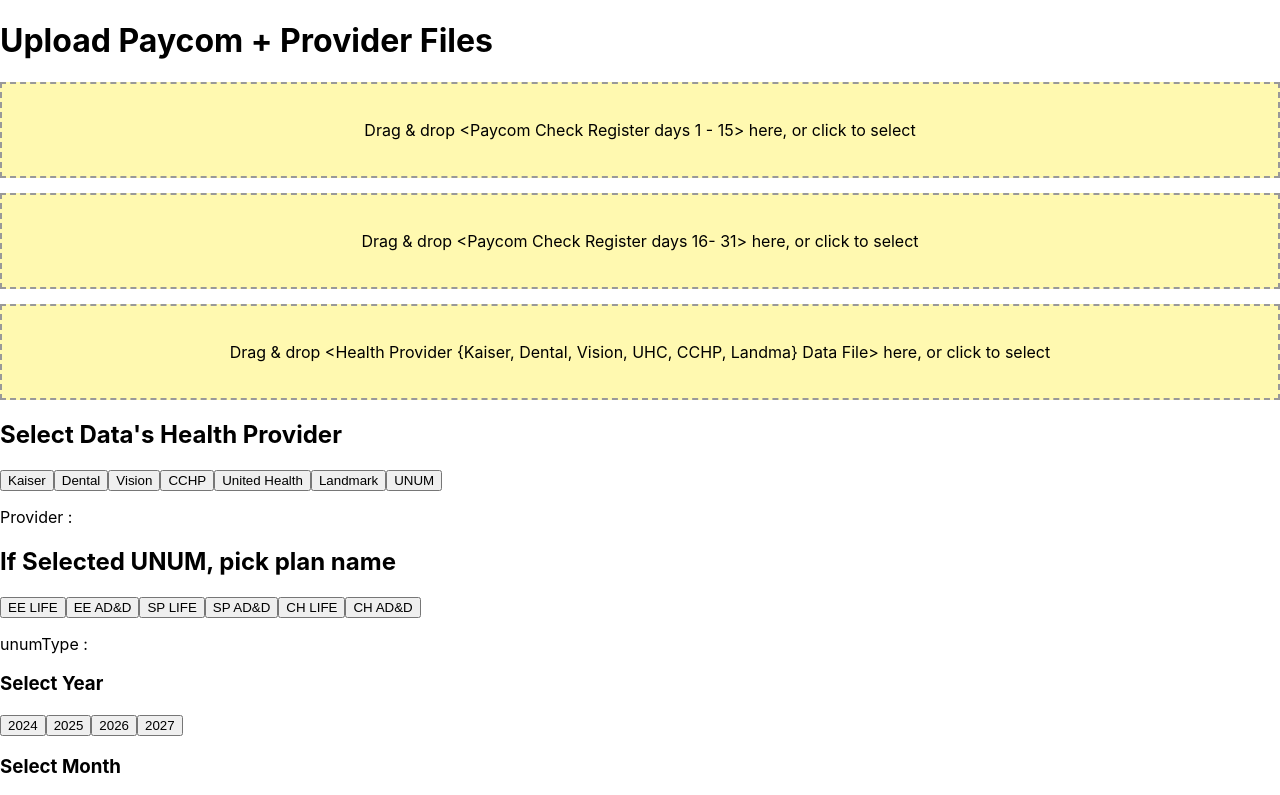
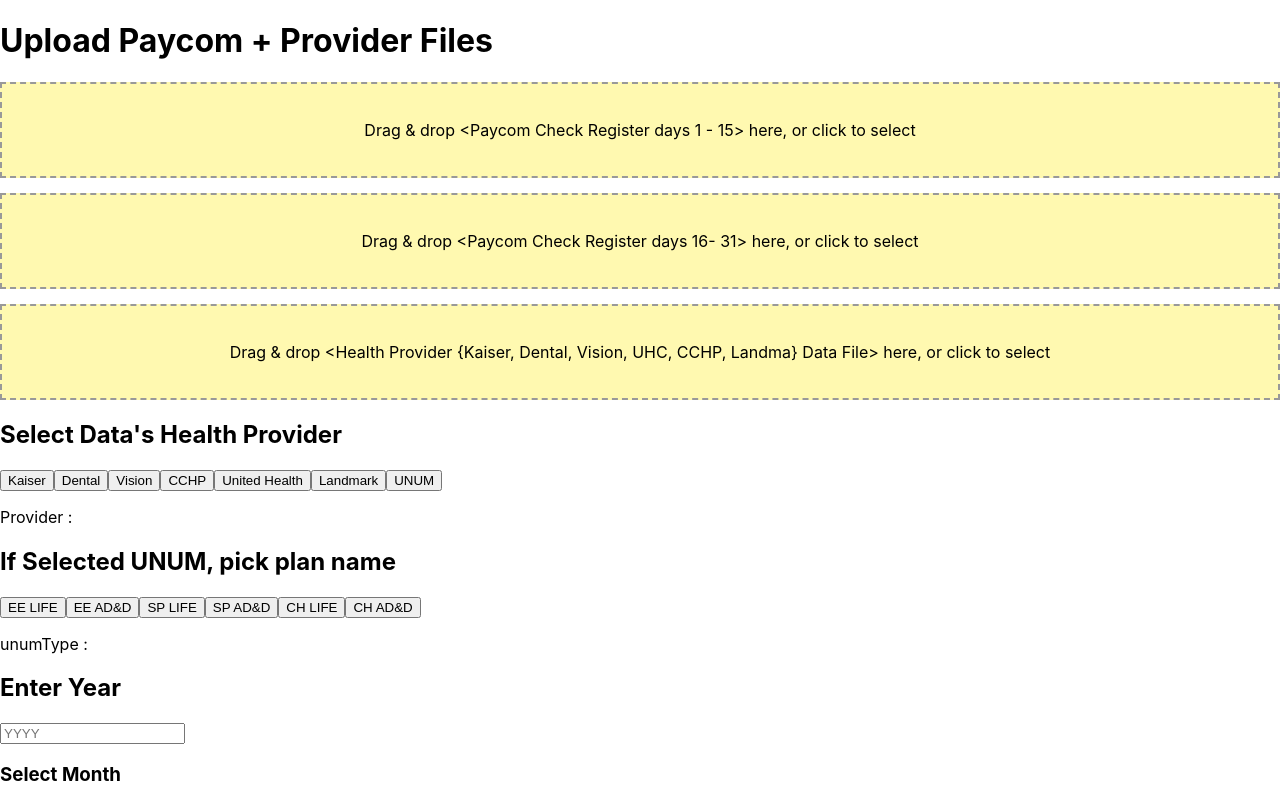
Before and after one commit to AlejandroPelcas/kaiming-healthData-clean, a React (Create React App) app in the folder frontend/: page / in a window 1280 px wide. Shown: the top 795 px of the page. Built offline with nearby package versions, Linux system fonts and the light colour scheme.

Commit message:
Added year user input

```diff
--- a/frontend/src/App.js
+++ b/frontend/src/App.js
@@ -5,6 +5,7 @@
 import HealthProviderButton from "./HealthProvider";
 import MisMatchTable from "./MisMatchTable";
 import UnumMetric from "./UnumMetric";
+import YearInput from "./YearInput";
 
 function FileUpload() {
   const [paycom1, setPaycom1] = useState(null);
@@ -125,6 +126,11 @@
 
       </UnumMetric>
 
+      <YearInput
+        year={year}
+        setYear={setYear}
+      />
+
       <YearMonthSelector
         year={year}
         month={month}
--- /dev/null
+++ b/frontend/src/YearInput.js
@@ -0,0 +1,26 @@
+import React from "react";
+
+function YearInput({ year, setYear }) {
+  const handleChange = (e) => {
+    const value = e.target.value;
+
+    // allow only up to 4 digits
+    if (/^\d{0,4}$/.test(value)) {
+      setYear(value);
+    }
+  };
+
+  return (
+    <div>
+      <h2>Enter Year</h2>
+      <input
+        type="text"
+        value={year}
+        onChange={handleChange}
+        placeholder="YYYY"
+      />
+    </div>
+  );
+}
+
+export default YearInput;
--- a/frontend/src/YearMonthSelector.js
+++ b/frontend/src/YearMonthSelector.js
@@ -3,11 +3,6 @@
 function YearMonthSelector({year, month, setYear, setMonth}) {
     return (
         <div>
-            <h3>Select Year</h3>
-            <button onClick={() => setYear("2024")}> 2024 </button>
-            <button onClick={() => setYear("2025")}> 2025 </button>
-            <button onClick={() => setYear("2026")}> 2026 </button>
-            <button onClick={() => setYear("2027")}> 2027 </button>
 
 
             <h3>Select Month</h3>
```
